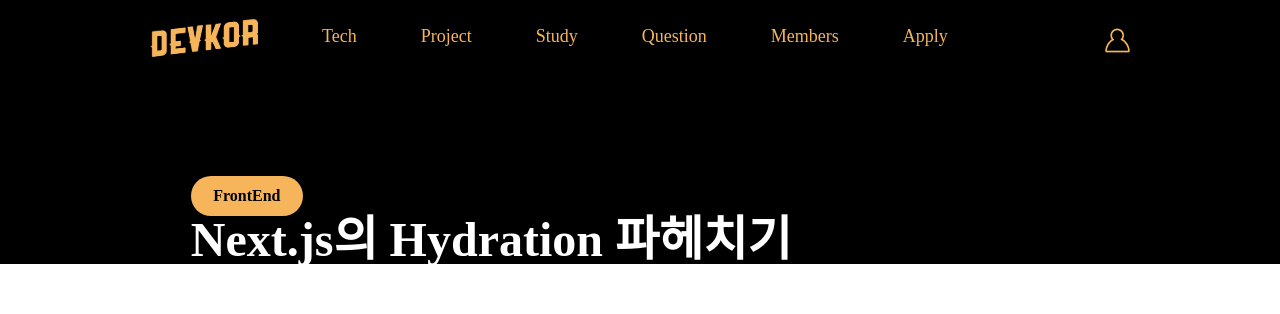
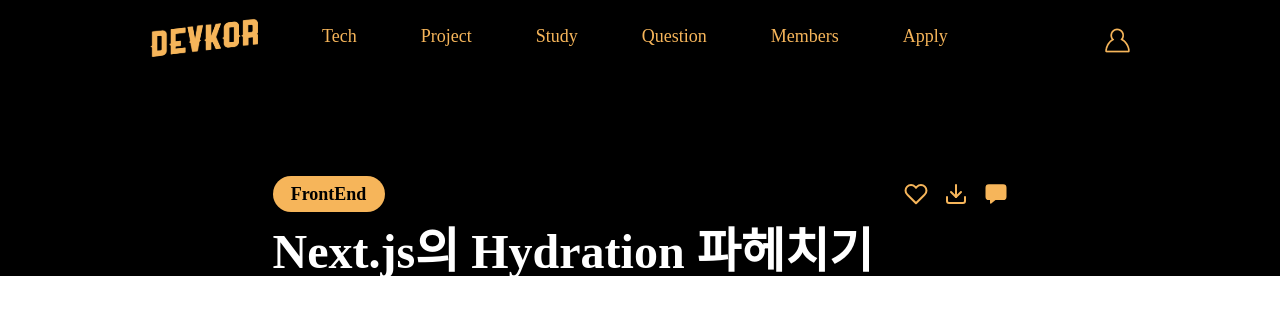
Before and after one commit to DevKor-Team/DEVKOR-front, a Next.js app: page /tech/post/1 in a window 1280 px wide. Shown: the top 314 px of the page. Built offline with nearby package versions, Linux system fonts and the light colour scheme.

Commit message:
feat: add Icons to Postview page

```diff
--- a/pages/tech/post/[postID].tsx
+++ b/pages/tech/post/[postID].tsx
@@ -1,8 +1,9 @@
 import type { NextPage } from "next";
 import { useRouter } from "next/router";
 import { FiHeart, FiDownload } from "react-icons/fi";
-import { IoChatbox } from "react-icons/io";
-import { TagButton } from "../../../components/Tags";
+import { FaHeart } from "react-icons/fa"; //꽉 찬 하트
+import { IoChatbox } from "react-icons/io5";
+import { PostTag } from "../../../components/Tags";
 
 const PostView: NextPage = () => {
   const router = useRouter();
@@ -10,11 +11,30 @@ const PostView: NextPage = () => {
 
   return (
     <div className="flex justify-center">
-      <section className="w-11/12 mt-24 flex flex-col justify-center">
+      <section className="w-9/12 mt-24 flex flex-col justify-center">
         <div className="flex justify-between">
-          <TagButton name="FrontEnd" />
+          <PostTag category="FrontEnd" />
+          <div className="flex items-center space-x-4">
+            <FiHeart
+              stroke="#F6B55A"
+              size="24"
+              className="hover:cursor-pointer"
+            />
+            <FiDownload
+              stroke="#F6B55A"
+              size="24"
+              className="hover:cursor-pointer"
+            />
+            <IoChatbox
+              fill="#F6B55A"
+              size="24"
+              className="hover:cursor-pointer"
+            />
+          </div>
         </div>
-        <h1 className="text-5xl font-bold">Next.js의 Hydration 파헤치기</h1>
+        <h1 className="text-5xl font-bold mt-4">
+          Next.js의 Hydration 파헤치기
+        </h1>
       </section>
     </div>
   );
```
